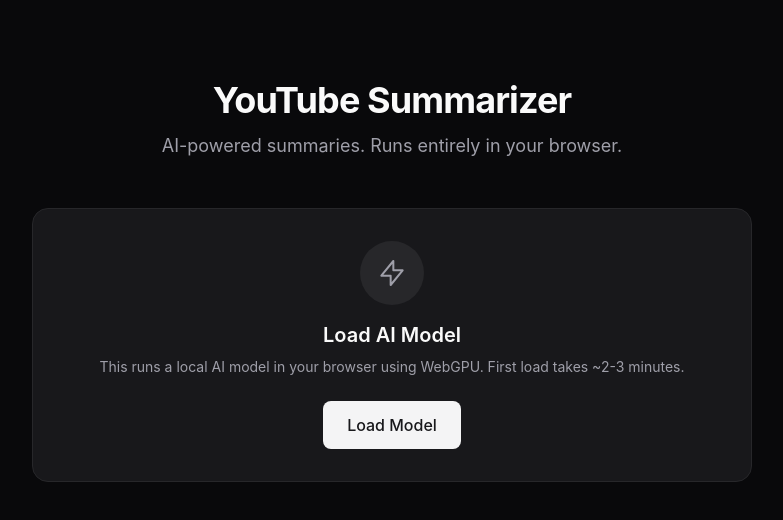
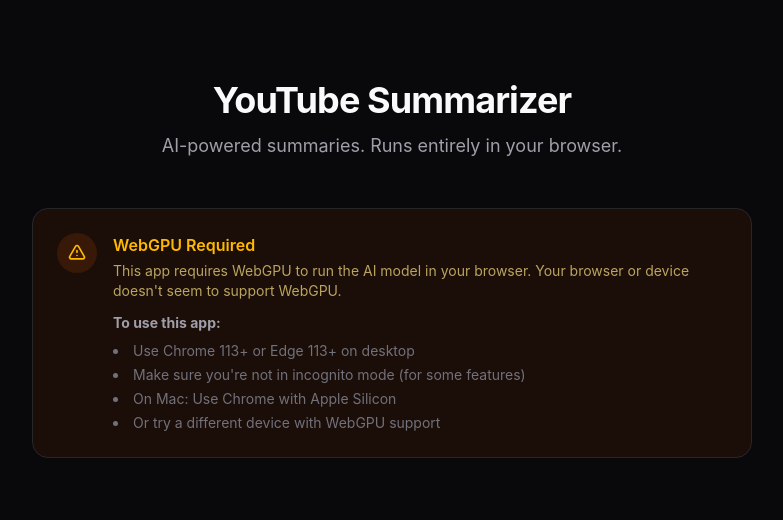
Before and after one commit to philipdaquin/youtube-summarizer, a Next.js app: page / in a window 1280 px wide. Shown: the top 520 px of the page, without its empty margins (248-1031 px from the left). Built offline with nearby package versions, Linux system fonts and the light colour scheme.

Commit message:
Add WebGPU check and requirement notice

```diff
--- a/app/page.tsx
+++ b/app/page.tsx
@@ -1,6 +1,6 @@
 'use client';
 
-import { useState } from 'react';
+import { useState, useEffect } from 'react';
 
 export default function Home() {
   const [url, setUrl] = useState('');
@@ -11,6 +11,24 @@
   const [initialized, setInitialized] = useState(false);
   const [error, setError] = useState('');
   const [progress, setProgress] = useState(0);
+  const [hasWebGPU, setHasWebGPU] = useState<boolean | null>(null);
+
+  useEffect(() => {
+    // Check for WebGPU support
+    const checkWebGPU = async () => {
+      if (!navigator.gpu) {
+        setHasWebGPU(false);
+        return;
+      }
+      try {
+        const adapter = await navigator.gpu.requestAdapter();
+        setHasWebGPU(!!adapter);
+      } catch {
+        setHasWebGPU(false);
+      }
+    };
+    checkWebGPU();
+  }, []);
 
   const initModel = async () => {
     try {
@@ -35,7 +53,7 @@
       setStatus('Ready!');
     } catch (e: any) {
       console.error('Init error:', e);
-      setError('Failed to load AI model. Please refresh and try again. Make sure you have WebGPU support.');
+      setError('Failed to load AI model. Please refresh and try again.');
       setStatus('');
     }
   };
@@ -56,7 +74,7 @@
       setStatus('Fetching video information...');
 
       const oembedRes = await fetch(
-        `https://www.youtube.com/oembed?url=${url}&format=json`
+        `https://www.youtube.com/oEmbed?url=${url}&format=json`
       );
       const oembedData = await oembedRes.json();
       const videoTitle = oembedData.title;
@@ -125,7 +143,36 @@
           </p>
         </div>
 
-        {!initialized && !error && (
+        {/* WebGPU Check */}
+        {hasWebGPU === false && (
+          <div className="bg-amber-950/30 border border-amber-900/50 rounded-2xl p-6 mb-8">
+            <div className="flex items-start gap-4">
+              <div className="w-10 h-10 rounded-full bg-amber-900/30 flex items-center justify-center flex-shrink-0">
+                <svg className="w-5 h-5 text-amber-400" fill="none" viewBox="0 0 24 24" stroke="currentColor">
+                  <path strokeLinecap="round" strokeLinejoin="round" strokeWidth={2} d="M12 9v2m0 4h.01m-6.938 4h13.856c1.54 0 2.502-1.667 1.732-3L13.732 4c-.77-1.333-2.694-1.333-3.464 0L3.34 16c-.77 1.333.192 3 1.732 3z" />
+                </svg>
+              </div>
+              <div>
+                <h3 className="text-amber-400 font-semibold mb-1">WebGPU Required</h3>
+                <p className="text-amber-200/70 text-sm mb-3">
+                  This app requires WebGPU to run the AI model in your browser. Your browser or device doesn't seem to support WebGPU.
+                </p>
+                <div className="text-sm text-zinc-400">
+                  <p className="mb-2"><strong>To use this app:</strong></p>
+                  <ul className="list-disc list-inside space-y-1 text-zinc-500">
+                    <li>Use Chrome 113+ or Edge 113+ on desktop</li>
+                    <li>Make sure you're not in incognito mode (for some features)</li>
+                    <li>On Mac: Use Chrome with Apple Silicon</li>
+                    <li>Or try a different device with WebGPU support</li>
+                  </ul>
+                </div>
+              </div>
+            </div>
+          </div>
+        )}
+
+        {/* Loading Card */}
+        {!initialized && !error && hasWebGPU !== false && (
           <div className="bg-zinc-900 border border-zinc-800 rounded-2xl p-8 mb-8">
             <div className="text-center">
               <div className="w-16 h-16 mx-auto mb-4 rounded-full bg-zinc-800 flex items-center justify-center">
@@ -135,7 +182,8 @@
               </div>
               <h2 className="text-xl font-semibold mb-2">Load AI Model</h2>
               <p className="text-zinc-400 mb-6 text-sm">
-                This runs a local AI model in your browser using WebGPU. First load takes ~2-3 minutes.
+                This runs a local AI model (Llama 3.1) in your browser using WebGPU.
+                First load takes ~2-3 minutes. Model is cached for subsequent visits.
               </p>
 
               {status && (
@@ -161,6 +209,7 @@
           </div>
         )}
 
+        {/* Error State */}
         {error && (
           <div className="bg-red-950/50 border border-red-900 rounded-2xl p-6 mb-8">
             <p className="text-red-400">{error}</p>
@@ -173,6 +222,7 @@
           </div>
         )}
 
+        {/* Main Interface */}
         {initialized && (
           <>
             <div className="bg-zinc-900 border border-zinc-800 rounded-2xl p-6 mb-8">
```
